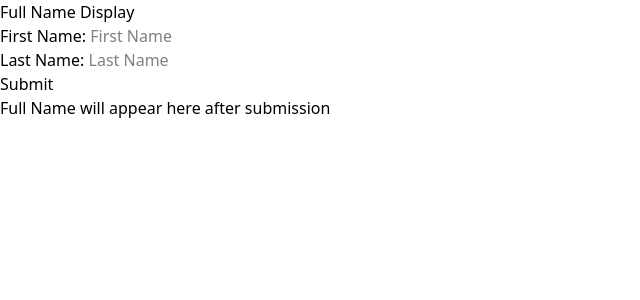
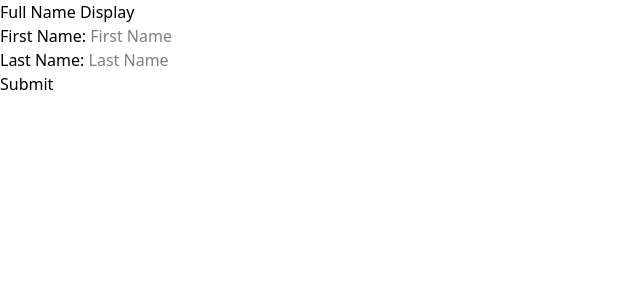
Before and after one commit to devprasadkulkarni/XDisplayName, a React (Vite) app: page / in a window 1280 px wide. Shown: the top 300 px of the page, without its empty margins (0-640 px from the left). Built offline with nearby package versions, Linux system fonts and the light colour scheme.

Commit message:
fix:test cases failing 3

```diff
--- a/src/App.jsx
+++ b/src/App.jsx
@@ -23,6 +23,7 @@ const App = () => {
     };
 
     return (
+        <>
             <form onSubmit={handleSubmit}>
                 <h1>Full Name Display</h1>
 
@@ -50,16 +51,12 @@ const App = () => {
                 </label>
                 <br />
 
-            <button id="next" type="submit">
-                Submit
-            </button>
+                <button type="submit">Submit</button>
+            </form>
 
-            <p>
-                {fullName
-                    ? `Full Name: ${fullName}`
-                    : "Full Name will appear here after submission"}
-            </p>
-        </form>
+            {/* MOVED OUTSIDE FORM so tests using .next() work */}
+            {fullName && <p>Full Name: {fullName}</p>}
+        </>
     );
 };
 
```
Lines whose indentation alone changed are shown as unchanged.
